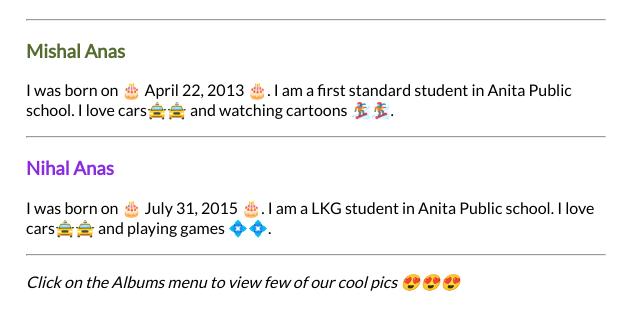
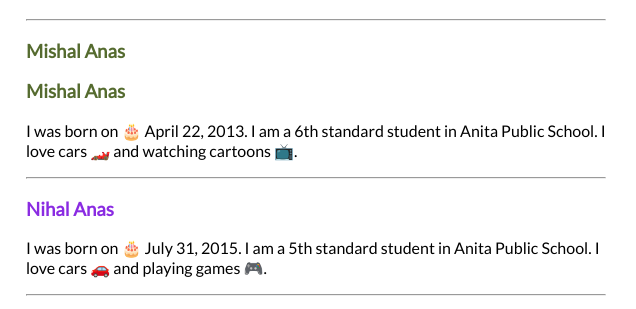
Before and after one commit to anas-k-k/mishal-nihal, a plain HTML site: page index.html in a window 1280 px wide. Shown: the part 192-501 px from the top of the page, 644-1280 px from the left. Drawn offline with Linux system fonts and the light colour scheme.

Commit message:
Update index.html

```diff
--- a/index.html
+++ b/index.html
@@ -41,17 +41,17 @@
             <hr />
             <h3 class="mishal-header">Mishal Anas</h3>
             <p>
-              I was born on 🎂 April 22, 2013 🎂. I am a first standard student
-              in Anita Public school. I love cars🚖🚖 and watching cartoons
-              🏂🏂.
-            </p>
-
-            <hr />
-            <h3 class="nihal-header">Nihal Anas</h3>
-            <p>
-              I was born on 🎂 July 31, 2015 🎂. I am a LKG student in Anita
-              Public school. I love cars🚖🚖 and playing games 💠💠.
-            </p>
+              <h3 class="mishal-header">Mishal Anas</h3>
+<p>
+  I was born on 🎂 April 22, 2013. I am a 6th standard student
+  in Anita Public School. I love cars 🏎️ and watching cartoons 📺.
+</p>
+<hr />
+<h3 class="nihal-header">Nihal Anas</h3>
+<p>
+  I was born on 🎂 July 31, 2015. I am a 5th standard student in Anita
+  Public School. I love cars 🚗 and playing games 🎮.
+</p>
             <hr />
             <p>
               <em
```
